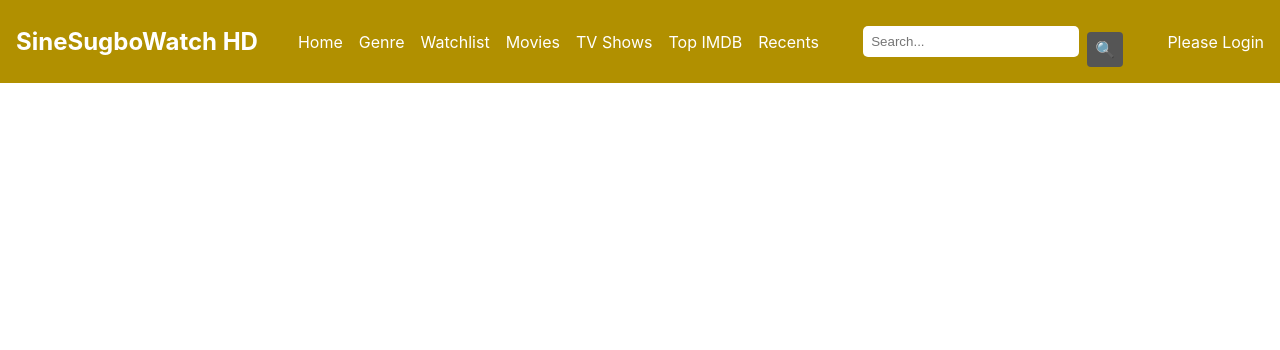
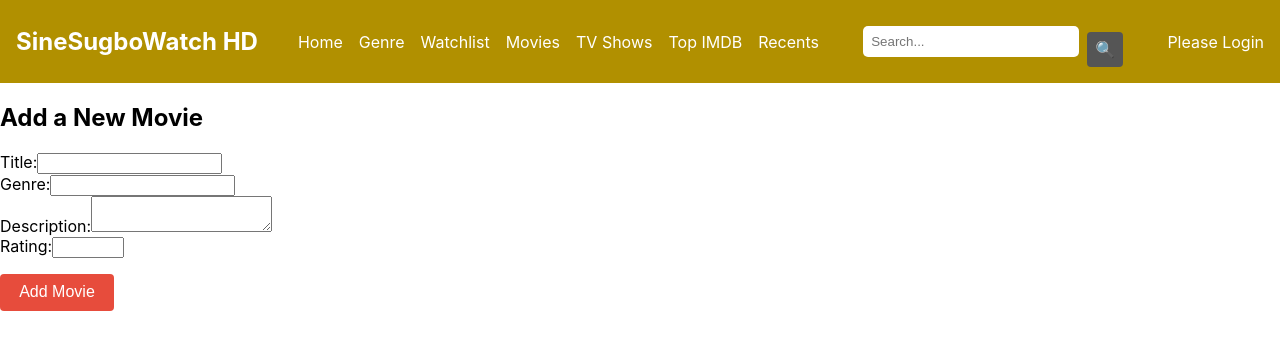
Before and after one commit to timdecena/SineSugboWatch-Backend, a React (Create React App) app in the folder frontend/: page /create-movie in a window 1280 px wide. Shown: the top 350 px of the page. Built offline with nearby package versions, Linux system fonts and the light colour scheme.

Commit message:
Added Front-End for CRUD Movies with admin ID
- Not Working Yet

```diff
--- a/frontend/src/App.js
+++ b/frontend/src/App.js
@@ -1,7 +1,6 @@
-// App.js
 import { BrowserRouter as Router, Route, Routes } from 'react-router-dom';
+import Navbar from './components/Navbar';
 import PopularMovies from './components/PopularMovies';
-import Navbar from './components/Navbar';
 import Genre from './components/Genre';
 import Watchlist from './components/Watchlist';
 import MovieDetail from './components/MovieDetail';
@@ -11,25 +10,32 @@ import TopIMDB from './components/TopIMDB';
 import Recents from './components/Recents';
 import Login from './components/Login';
 
-// Import User management components
+// User management
 import UserForm from './components/UserForm';
 import UserList from './components/UserList';
 import UserUpdateForm from './components/UserUpdateForm';
 
-// Import Admin management components
+// Admin management
 import AdminForm from './components/AdminForm';
 import AdminList from './components/AdminList';
 import AdminUpdateForm from './components/AdminUpdateForm';
+
+// Preferences management
 import PreferencesForm from './components/PreferencesForm';
 import PreferencesList from './components/PreferencesList';
 import PreferencesFormUpdate from './components/PreferencesFormUpdate';
+
+// Movie management
+import MoviesForm from './components/MoviesForm';
+import MoviesList from './components/MoviesList';
+import MoviesUpdateForm from './components/MoviesUpdateForm';
 
 function App() {
   return (
     <Router>
       <Navbar />
       <Routes>
-        {/* Existing Routes */}
+        {/* Main Routes */}
         <Route path="/" element={<PopularMovies />} />
         <Route path="/genre" element={<Genre />} />
         <Route path="/watchlist" element={<Watchlist />} />
@@ -40,19 +46,28 @@ function App() {
         <Route path="/recents" element={<Recents />} />
         <Route path="/login" element={<Login />} />
 
-        {/* User Management Routes */}
+        {/* User Management */}
         <Route path="/create-user" element={<UserForm />} />
         <Route path="/users" element={<UserList />} />
         <Route path="/update-user/:id" element={<UserUpdateForm />} />
 
-        {/* Admin Management Routes */}
-        <Route path="/create-admin" element={<AdminForm />} />          {/* For creating an admin */}
-        <Route path="/admins" element={<AdminList />} />                {/* For viewing the list of admins */}
-        <Route path="/update-admin/:id" element={<AdminUpdateForm />} /> {/* For updating an admin by ID */}
+        {/* Admin Management */}
+        <Route path="/create-admin" element={<AdminForm />} />
+        <Route path="/admins" element={<AdminList />} />
+        <Route path="/update-admin/:id" element={<AdminUpdateForm />} />
 
-        <Route path="/create-pref" element={<PreferencesForm />} />          {/* For creating an admin */}
-        <Route path="/pref" element={<PreferencesList />} />                {/* For viewing the list of admins */}
-        <Route path="/update-pref/:id" element={<PreferencesFormUpdate />} />                {/* For viewing the list of admins */}
+        {/* Preferences Management */}
+        <Route path="/create-pref" element={<PreferencesForm />} />
+        <Route path="/pref" element={<PreferencesList />} />
+        <Route path="/update-pref/:id" element={<PreferencesFormUpdate />} />
+
+        {/* Movies Management */}
+        <Route path="/create-movie" element={<MoviesForm />} />
+        <Route path="/movies-list" element={<MoviesList />} />
+        <Route path="/update-movie/:id" element={<MoviesUpdateForm />} />
+
+        {/* Optional 404 Route */}
+        <Route path="*" element={<div>404 Not Found</div>} />
       </Routes>
     </Router>
   );
--- /dev/null
+++ b/frontend/src/components/MoviesForm.jsx
@@ -0,0 +1,67 @@
+import React, { useState } from 'react';
+import axios from 'axios';
+
+function MovieForm({ adminId }) {
+  const [title, setTitle] = useState('');
+  const [genre, setGenre] = useState('');
+  const [description, setDescription] = useState('');
+  const [rating, setRating] = useState('');
+  const [error, setError] = useState('');
+
+  const handleAddMovie = async (e) => {
+    e.preventDefault();
+    setError(''); // Reset error message
+
+    try {
+      // Create movie data object
+      const movieData = {
+        title,
+        genre,
+        description,
+        rating: parseFloat(rating), // Ensure rating is a number
+        admin_id: adminId // Include admin_id in the request body
+      };
+
+      // POST request to add the movie using the correct endpoint
+      const response = await axios.post('http://localhost:8080/api/movies/postMovieRecord', movieData);
+      console.log('Movie added:', response.data); // Log success
+      alert('Movie added successfully');
+      // Reset form fields
+      setTitle('');
+      setGenre('');
+      setDescription('');
+      setRating('');
+    } catch (error) {
+      // Log error details to console for debugging
+      console.error('Error adding movie:', error.response ? error.response.data : error.message);
+      // Display a user-friendly error message
+      setError('Failed to add movie. Please check the console for details.');
+    }
+  };
+
+  return (
+    <form onSubmit={handleAddMovie}>
+      <h2>Add a New Movie</h2>
+      <div>
+        <label>Title:</label>
+        <input type="text" value={title} onChange={(e) => setTitle(e.target.value)} required />
+      </div>
+      <div>
+        <label>Genre:</label>
+        <input type="text" value={genre} onChange={(e) => setGenre(e.target.value)} required />
+      </div>
+      <div>
+        <label>Description:</label>
+        <textarea value={description} onChange={(e) => setDescription(e.target.value)} required />
+      </div>
+      <div>
+        <label>Rating:</label>
+        <input type="number" step="0.1" min="0" max="10" value={rating} onChange={(e) => setRating(e.target.value)} required />
+      </div>
+      <button type="submit">Add Movie</button>
+      {error && <p style={{ color: 'red' }}>{error}</p>} {/* Display error message if any */}
+    </form>
+  );
+}
+
+export default MovieForm;
--- /dev/null
+++ b/frontend/src/components/MoviesList.jsx
@@ -0,0 +1,44 @@
+import React, { useEffect, useState } from 'react';
+import axios from 'axios';
+
+const MoviesList = () => {
+    const [movies, setMovies] = useState([]);
+    const [error, setError] = useState(null);
+
+    useEffect(() => {
+        const fetchMovies = async () => {
+            try {
+                const response = await axios.get('http://localhost:8080/api/movies/getAllMovies');
+                setMovies(response.data);
+            } catch (error) {
+                console.error('Error fetching movies:', error);
+                setError('Failed to fetch movies. Please check the console for details.');
+            }
+        };
+
+        fetchMovies();
+    }, []);
+
+    if (error) {
+        return <div>{error}</div>;
+    }
+
+    return (
+        <div>
+            <h2>Movies List</h2>
+            <ul>
+                {movies.map(movie => (
+                    <li key={movie.id}>
+                        <h3>{movie.title}</h3>
+                        <p>Genre: {movie.genre}</p>
+                        <p>Description: {movie.description}</p>
+                        <p>Rating: {movie.rating}</p>
+                        <p>Admin ID: {movie.admin_id}</p> {/* Display the associated admin ID */}
+                    </li>
+                ))}
+            </ul>
+        </div>
+    );
+};
+
+export default MoviesList;
--- /dev/null
+++ b/frontend/src/components/MoviesUpdateForm.jsx
@@ -0,0 +1,102 @@
+import React, { useState, useEffect } from 'react';
+import axios from 'axios';
+
+const MoviesUpdateForm = ({ movieId, onUpdateSuccess }) => {
+    const [movie, setMovie] = useState({
+        title: '',
+        genre: '',
+        description: '',
+        rating: ''
+    });
+    const [error, setError] = useState(null);
+
+    useEffect(() => {
+        const fetchMovieDetails = async () => {
+            try {
+                const response = await axios.get(`http://localhost:8080/api/movies/getAllMovies`);
+                const foundMovie = response.data.find(m => m.id === movieId);
+                if (foundMovie) {
+                    setMovie(foundMovie);
+                }
+            } catch (error) {
+                console.error('Error fetching movie details:', error);
+                setError('Failed to fetch movie details. Please check the console for details.');
+            }
+        };
+
+        fetchMovieDetails();
+    }, [movieId]);
+
+    const handleChange = (e) => {
+        const { name, value } = e.target;
+        setMovie(prevMovie => ({
+            ...prevMovie,
+            [name]: value
+        }));
+    };
+
+    const handleSubmit = async (e) => {
+        e.preventDefault();
+        try {
+            await axios.put(`http://localhost:8080/api/movies/putMovieDetails?id=${movieId}`, movie);
+            onUpdateSuccess(); // Call success callback to refresh the list or give feedback
+        } catch (error) {
+            console.error('Error updating movie:', error);
+            setError('Failed to update movie. Please check the console for details.');
+        }
+    };
+
+    return (
+        <div>
+            <h2>Update Movie Details</h2>
+            {error && <div>{error}</div>}
+            <form onSubmit={handleSubmit}>
+                <div>
+                    <label>Title:</label>
+                    <input
+                        type="text"
+                        name="title"
+                        value={movie.title}
+                        onChange={handleChange}
+                        required
+                    />
+                </div>
+                <div>
+                    <label>Genre:</label>
+                    <input
+                        type="text"
+                        name="genre"
+                        value={movie.genre}
+                        onChange={handleChange}
+                        required
+                    />
+                </div>
+                <div>
+                    <label>Description:</label>
+                    <textarea
+                        name="description"
+                        value={movie.description}
+                        onChange={handleChange}
+                        required
+                    />
+                </div>
+                <div>
+                    <label>Rating:</label>
+                    <input
+                        type="number"
+                        name="rating"
+                        value={movie.rating}
+                        onChange={handleChange}
+                        required
+                        min="0"
+                        max="10"
+                        step="0.1"
+                    />
+                </div>
+                <button type="submit">Update Movie</button>
+            </form>
+        </div>
+    );
+};
+
+export default MoviesUpdateForm;
```
